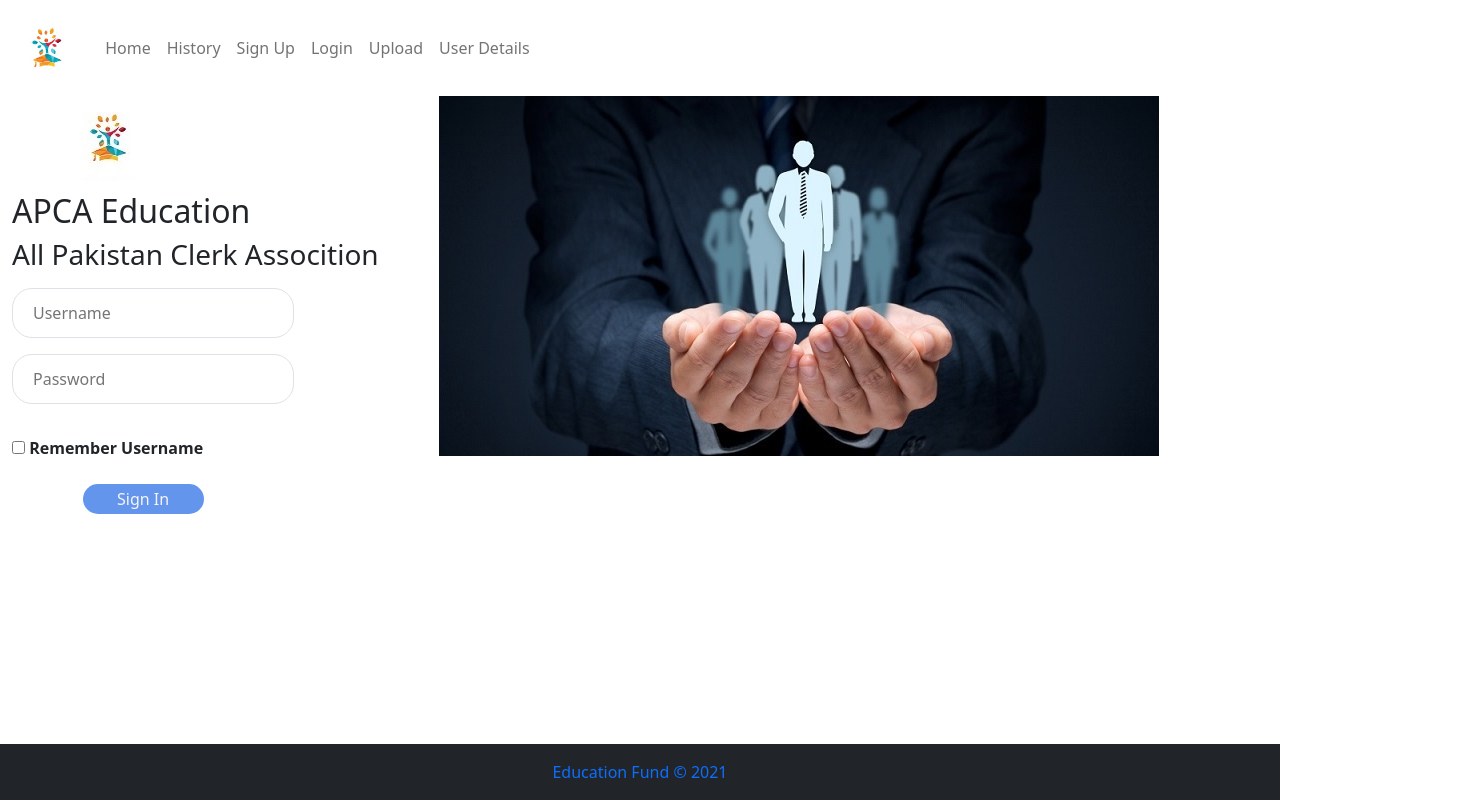
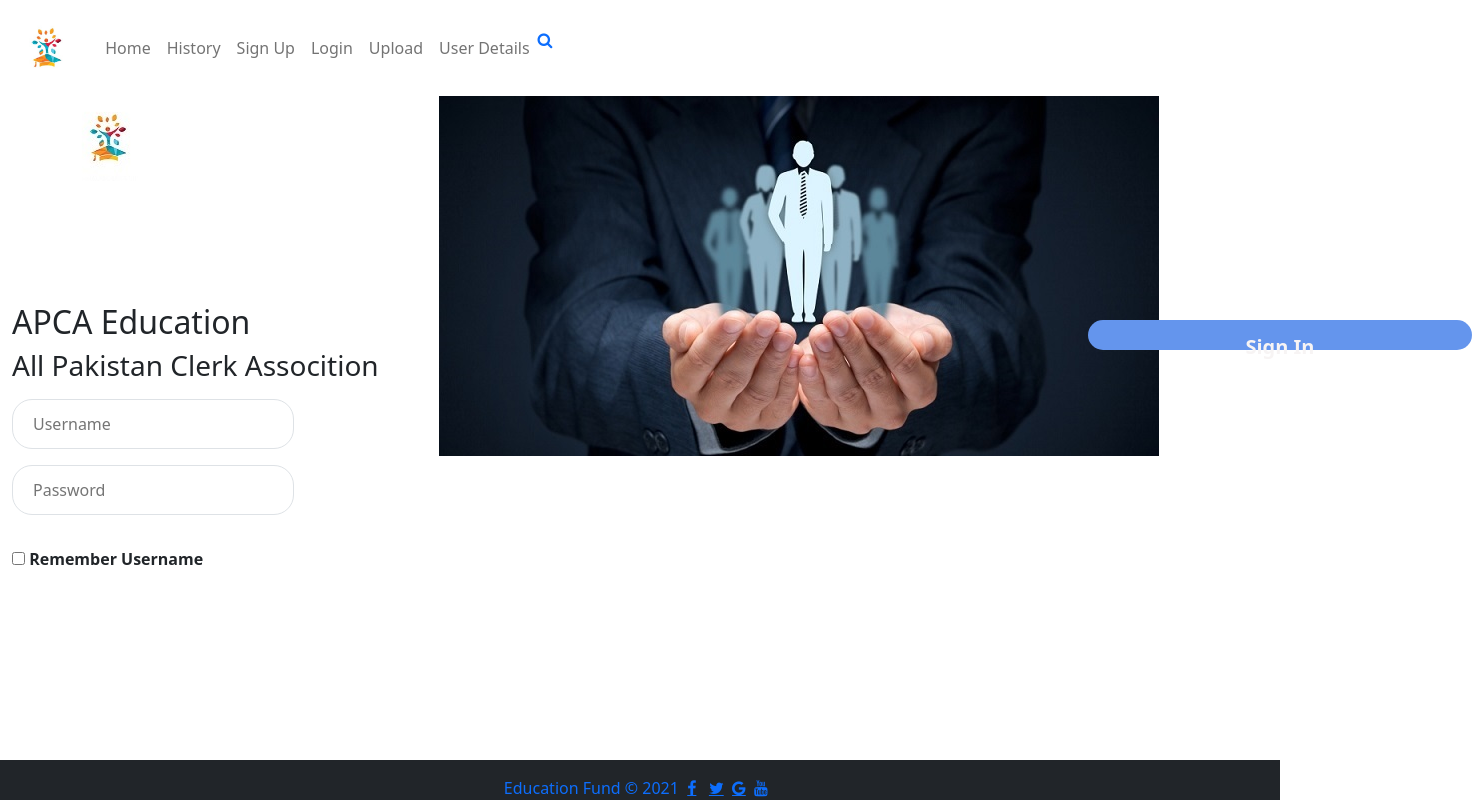
Before and after one commit to imrookhan44/Deoswabi, a React (Create React App) app: page /login in a window 1280 px wide. Shown: the whole page, 1472 px wide, since content can reach past the window. Built offline with nearby package versions, Linux system fonts and the light colour scheme; no server answers.

Commit message:
home page changes and footer page changes

```diff
--- a/package.json
+++ b/package.json
@@ -3,6 +3,8 @@
   "version": "0.1.0",
   "private": true,
   "dependencies": {
+    "@material-ui/core": "^4.12.3",
+    "@material-ui/icons": "^4.11.2",
     "@react-icons/all-files": "^4.1.0",
     "@testing-library/jest-dom": "^5.14.1",
     "@testing-library/react": "^11.2.7",
@@ -11,6 +13,7 @@
     "bootstrap": "^5.1.1",
     "firebase": "^7.15.1",
     "firebase-admin": "^8.12.1",
+    "fontawesome": "^5.6.3",
     "formik": "^2.2.9",
     "react": "^17.0.2",
     "react-bootstrap": "^2.0.0-rc.0",
--- a/public/index.html
+++ b/public/index.html
@@ -28,6 +28,9 @@
     -->
     <link href="https://cdn.jsdelivr.net/npm/bootstrap@5.1.1/dist/css/bootstrap.min.css" rel="stylesheet" integrity="sha384-F3w7mX95PdgyTmZZMECAngseQB83DfGTowi0iMjiWaeVhAn4FJkqJByhZMI3AhiU" crossorigin="anonymous">
     <title>New Paisa</title>
+    <meta name="viewport" content="width=device-width, initial-scale=1">
+<link rel="stylesheet" href="https://fonts.googleapis.com/icon?family=Material+Icons">
+<link rel="stylesheet" href="https://cdnjs.cloudflare.com/ajax/libs/font-awesome/4.7.0/css/font-awesome.min.css">
   </head>
   <body>
     <noscript>You need to enable JavaScript to run this app.</noscript>
--- a/src/App.js
+++ b/src/App.js
@@ -4,6 +4,7 @@
 import Footer from '../src/components/footer/Footer';
 import { BrowserRouter , Route, Switch, } from 'react-router-dom'
 import Routes from './components/routes/Routes.';
+import "fontawesome"
 import {auth} from './components/firebase'
 
 import React, {useState,useEffect} from 'react'
--- a/src/components/footer/Footer.js
+++ b/src/components/footer/Footer.js
@@ -4,9 +4,33 @@
         <>
             <div className='fixed-bottom bg-dark text-primary' >
                 <div className='row mt-3'>
-                    <div className='text-center'><p>Education Fund © 2021</p></div>
+                    <div className='text-center'>Education Fund © 2021
+                    &nbsp;<a href="#" class="fa fa-facebook"></a> &nbsp;&nbsp;
+                    <a href="#" class="fa fa-twitter"></a>&nbsp;&nbsp;
+                    <a href="#" class="fa fa-google"></a>&nbsp;&nbsp;
+                    {/* <a href="#" class="fa fa-linkedin"></a>&nbsp; */}
+                    <a href="#" class="fa fa-youtube"></a>&nbsp;&nbsp;
+
+
+{/* <a href="#" class="fa fa-instagram"></a>
+<a href="#" class="fa fa-pinterest"></a>
+<a href="#" class="fa fa-snapchat-ghost"></a>
+<a href="#" class="fa fa-skype"></a>
+<a href="#" class="fa fa-android"></a>
+<a href="#" class="fa fa-dribbble"></a>
+<a href="#" class="fa fa-vimeo"></a>
+<a href="#" class="fa fa-tumblr"></a>
+<a href="#" class="fa fa-vine"></a>
+<a href="#" class="fa fa-foursquare"></a>
+<a href="#" class="fa fa-stumbleupon"></a>
+<a href="#" class="fa fa-flickr"></a>
+<a href="#" class="fa fa-yahoo"></a>
+<a href="#" class="fa fa-reddit"></a>
+<a href="#" class="fa fa-rss"></a> */}
+</div>
                 </div>
             </div>
+
         </>
     )
 }
--- a/src/components/footer/footer.css
+++ b/src/components/footer/footer.css
@@ -1,2 +1,120 @@
 
-}
+.fa {
+    padding: 20px;
+    font-size: 30px;
+    width: 50px;
+    text-align: center;
+    text-decoration: none;
+    margin: 5px 2px;
+  }
+
+  .fa:hover {
+      opacity: 0.7;
+  }
+
+  .fa-facebook {
+    background: #3B5998;
+    color: white;
+    width: 200px;
+  }
+
+  .fa-twitter {
+    background: #55ACEE;
+    color: white;
+  }
+
+  .fa-google {
+    background: #dd4b39;
+    color: white;
+  }
+
+  .fa-linkedin {
+    background: #007bb5;
+    color: white;
+  }
+
+  .fa-youtube {
+    background: #bb0000;
+    color: white;
+  }
+
+  .fa-instagram {
+    background: #125688;
+    color: white;
+  }
+
+  .fa-pinterest {
+    background: #cb2027;
+    color: white;
+  }
+
+  .fa-snapchat-ghost {
+    background: #fffc00;
+    color: white;
+    text-shadow: -1px 0 black, 0 1px black, 1px 0 black, 0 -1px black;
+  }
+
+  .fa-skype {
+    background: #00aff0;
+    color: white;
+  }
+
+  .fa-android {
+    background: #a4c639;
+    color: white;
+  }
+
+  .fa-dribbble {
+    background: #ea4c89;
+    color: white;
+  }
+
+  .fa-vimeo {
+    background: #45bbff;
+    color: white;
+  }
+
+  .fa-tumblr {
+    background: #2c4762;
+    color: white;
+  }
+
+  .fa-vine {
+    background: #00b489;
+    color: white;
+  }
+
+  .fa-foursquare {
+    background: #45bbff;
+    color: white;
+  }
+
+  .fa-stumbleupon {
+    background: #eb4924;
+    color: white;
+  }
+
+  .fa-flickr {
+    background: #f40083;
+    color: white;
+  }
+
+  .fa-yahoo {
+    background: #430297;
+    color: white;
+  }
+
+  .fa-soundcloud {
+    background: #ff5500;
+    color: white;
+  }
+
+  .fa-reddit {
+    background: #ff5700;
+    color: white;
+  }
+
+  .fa-rss {
+    background: #ff6600;
+    color: white;
+  }
--- a/src/components/home/Home.css
+++ b/src/components/home/Home.css
@@ -4,6 +4,70 @@
     background-image: url(../../assets/images/education1.jpg);
     background-size: cover;
     background-repeat: no-repeat;
-    position: fixed;
+    position: relative;
     margin-bottom: 50px;
 }
+
+.b {
+    position: absolute;
+    top: 40%;
+    left: 85vw;
+    transform: translate(-75%,);
+    -ms-transform: translate(-50%, -50%);
+    background-color: black;
+    color: white;
+    font-size: 20px;
+    padding: 12px 24px;
+    border: 5px solid orange;
+    cursor: pointer;
+    border-radius: 20px;
+    text-align: center;
+    width: 180px;
+    height: 60px;
+    font-weight: bold;
+}
+.btn-success{
+transform: rotate(0deg) !important;
+margin-bottom: 20px;
+background-color: black;
+position: absolute;
+/* position: absolute; */
+top: 5%;
+left: 3vw;
+transform: translate(-75%,);
+-ms-transform: translate(-50%, -50%);
+background-color: black;
+color: white;
+font-size: 20px;
+padding: 12px 24px;
+border: 5px solid orange;
+cursor: pointer;
+border-radius: 20px;
+text-align: center;
+width: 180px;
+height: 60px;
+font-weight: bold;
+}
+
+.material-icons{
+    position: absolute;
+    top: 40%;
+    left: 85vw;
+    transform: translate(-75%,);
+    -ms-transform: translate(-50%, -50%);
+    /* background-color: black; */
+    /* color: white; */
+    font-size: 20px;
+    padding: 12px 24px;
+    /* border: 5px solid orange; */
+    cursor: pointer;
+    border-radius: 20px;
+    text-align: center;
+    width: 70px;
+    height: 70px;
+    font-weight: bold;
+}
+
+/* .material-icons:hover {
+    background: #911a1a;
+} */
--- a/src/components/home/Home.js
+++ b/src/components/home/Home.js
@@ -2,6 +2,7 @@
 import madik from '../../assets/images/education1.jpg'
 import im1 from '../../assets/images/money1.jpg'
 import im2 from '../../assets/images/money2.jpeg'
+import { Icon} from "react-icons/ai";
 import './Home.css'
 import Navbar from "../navbar/Navbar"
 import slider1 from "../../assets/images/education1.jpg";
@@ -15,27 +16,35 @@
 
 
         // </div>
+<>
+ <div id="carouselExampleFade" className="carousel slide carousel-fade" data-bs-ride="carousel">
+  <div className="carousel-inner">
 
-        <div id="carouselExampleFade" class="carousel slide carousel-fade" data-bs-ride="carousel">
-  <div class="carousel-inner">
-    <div class="carousel-item active">
-      <img src={madik} class="d-block w-100" alt="..."/>
+    <div className="carousel-item active">
+    {/* <i className="material-icons">cloud </i> */}
+    {/* <button style='font-size:24px'>Button <i class='fas fa-hand-holding-heart'></i></button> */}
+    <button className='btn btn-success mt-4'>Donate Here</button>
+      <img src={madik} className="d-block w-100" alt="..."/>
     </div>
-    <div class="carousel-item">
-      <img src={im1} class="d-block w-100" alt=""/>
+    <div className="carousel-item">
+    <button className='btn btn-success mt-4'>Donate Here</button>
+      <img src={im1} className="d-block w-100" alt=""/>
     </div>
-    <div class="carousel-item">
-      <img src={im2} class="d-block w-100" alt="..."/>
+    <div className="carousel-item">
+    <button className='btn btn-success mt-4 bgcolor="lightgreen"'>Donate Here</button>
+      <img src={im2} className="d-block w-100" alt="..."/>
     </div>
   </div>
-  <button class="carousel-control-prev" type="button" data-bs-target="#carouselExampleFade" data-bs-slide="prev">
-    <span class="carousel-control-prev-icon" aria-hidden="true"></span>
-    <span class="visually-hidden">Previous</span>
+  <button className="carousel-control-prev" type="button" data-bs-target="#carouselExampleFade" data-bs-slide="prev">
+    <span className="carousel-control-prev-icon" aria-hidden="true"></span>
+    <span className="visually-hidden">Previous</span>
   </button>
-  <button class="carousel-control-next" type="button" data-bs-target="#carouselExampleFade" data-bs-slide="next">
-    <span class="carousel-control-next-icon" aria-hidden="true"></span>
-    <span class="visually-hidden">Next</span>
+  <button className="carousel-control-next" type="button" data-bs-target="#carouselExampleFade" data-bs-slide="next">
+    <span className="carousel-control-next-icon" aria-hidden="true"></span>
+    <span className="visually-hidden">Next</span>
   </button>
 </div>
+{/* <button className='btn btn-danger mt-4'>donation button</button> */}
+</>
     )
 }
--- a/src/components/user details/user.css
+++ b/src/components/user details/user.css
@@ -15,7 +15,7 @@
   position: fixed;
 }
 .mainn{
-  background-color: rgb(187, 173, 173);
+  background-color: #b8b1a9;
   border-radius: 20px;
 
 }
--- a/src/components/user details/user.js
+++ b/src/components/user details/user.js
@@ -17,7 +17,7 @@
     <div class="row pt-4">
     <div class="col ">
     <h6>Birthday  &nbsp;&nbsp;  / 20/04/2004</h6>
-    <h6>Age  &nbsp;&nbsp;&nbsp;&nbsp;&nbsp;&nbsp;&nbsp;&nbsp;&nbsp;  / 23</h6>
+    <h6>Age  &nbsp;&nbsp;&nbsp;&nbsp;&nbsp;&nbsp;&nbsp;&nbsp;&nbsp;  / 17</h6>
     <h6>Residance     / Pakistan</h6>
     <h6>Address  &nbsp;&nbsp; / Islamabad </h6>
     </div>
```
Also changed, not shown: 1 other file (tests, documents, lock files or other folders).
